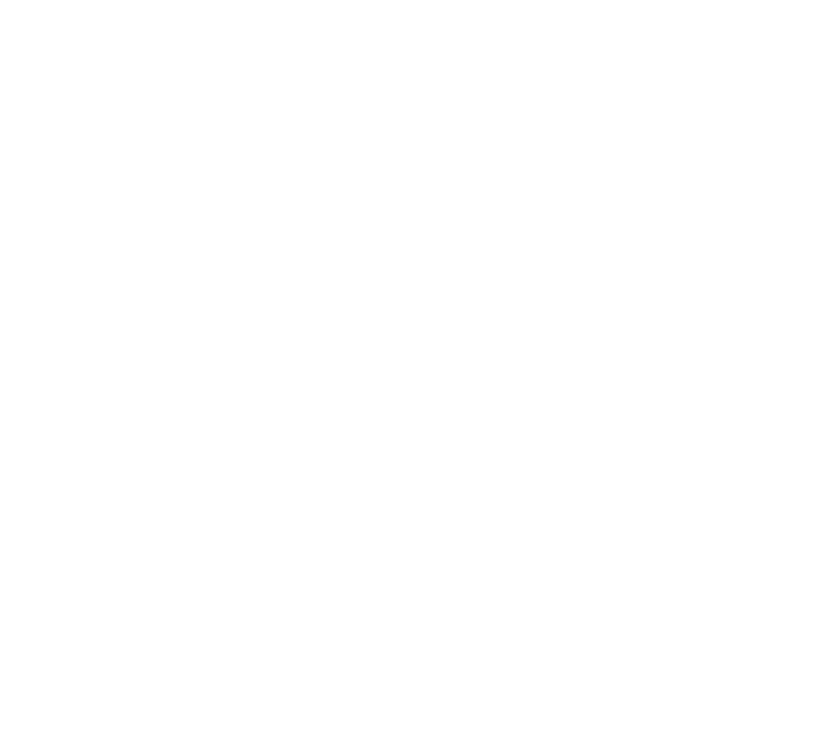
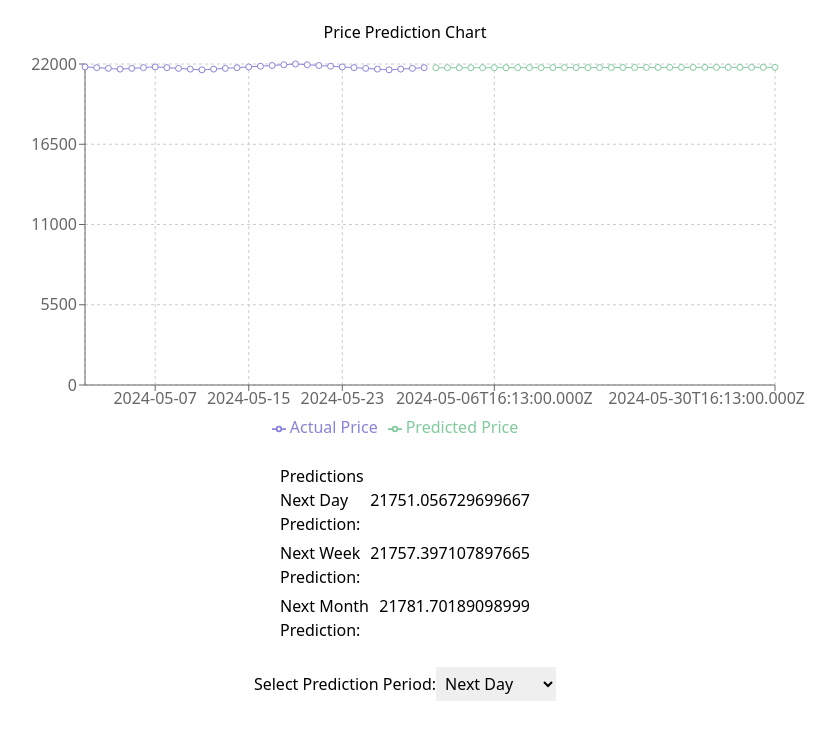
Before and after one commit to nitinravi/Kanjam, a React (Vite) app in the folder client/: page /predictor in a window 1280 px wide. Before the commit this address had no page. Shown: the top 740 px of the page, without its empty margins (235-1071 px from the left). Built offline with nearby package versions, Linux system fonts and the light colour scheme.

Commit message:
added price predictor

```diff
--- a/client/package.json
+++ b/client/package.json
@@ -12,9 +12,11 @@
   "dependencies": {
     "axios": "^1.6.7",
     "cheerio": "^1.0.0-rc.12",
+    "moment": "^2.30.1",
     "react": "^18.2.0",
     "react-dom": "^18.2.0",
-    "react-router-dom": "^6.22.2"
+    "react-router-dom": "^6.22.2",
+    "recharts": "^2.12.6"
   },
   "devDependencies": {
     "@types/react": "^18.2.56",
--- a/client/src/App.jsx
+++ b/client/src/App.jsx
@@ -7,6 +7,7 @@
 import Graph from './components/Graph';
 import ProductCard2 from './components/ProductCard2';
 import PopupGraph from './components/PopupGraph';
+import Predictor from './components/Predictor';
 
 const App = () => {
   return (
@@ -19,6 +20,7 @@
         <Route path="/graph" element={<Graph />} />
         <Route path="/product" element={<ProductCard2 />} />
         <Route path="/popup" element={<PopupGraph />} />
+        <Route path="/predictor" element={<Predictor />} />
 
       </Routes>
     </BrowserRouter>
--- /dev/null
+++ b/client/src/Predictor.css
@@ -0,0 +1,68 @@
+.container {
+    display: flex;
+    flex-direction: column;
+    align-items: center;
+    padding: 20px;
+}
+
+.chart-container {
+    margin-bottom: 20px;
+}
+
+.prediction-info {
+    display: flex;
+    flex-direction: column;
+    align-items: flex-start;
+    margin-bottom: 20px;
+}
+
+.prediction-item {
+    display: flex;
+    justify-content: space-between;
+    width: 250px;
+    margin-bottom: 5px;
+}
+
+.dropdown-container {
+    margin-bottom: 20px;
+}
+
+.dropdown {
+    padding: 5px;
+    font-size: 16px;
+}
+
+.modal {
+    display: block;
+    position: fixed;
+    z-index: 1;
+    left: 0;
+    top: 0;
+    width: 100%;
+    height: 100%;
+    background-color: rgba(0,0,0,0.4);
+}
+
+.modal-content {
+    background-color: #fefefe;
+    margin: 15% auto;
+    padding: 20px;
+    border: 1px solid #888;
+    width: 50%;
+    text-align: center;
+}
+
+.close {
+    color: #aaa;
+    float: right;
+    font-size: 28px;
+    font-weight: bold;
+    cursor: pointer;
+}
+
+.close:hover,
+.close:focus {
+    color: black;
+    text-decoration: none;
+    cursor: pointer;
+}
--- /dev/null
+++ b/client/src/components/Predictor.jsx
@@ -0,0 +1,175 @@
+import React, { useState, useEffect } from 'react';
+import { LineChart, Line, XAxis, YAxis, CartesianGrid, Tooltip, Legend } from 'recharts';
+import '../Predictor.css';
+
+
+const Predictor = () => {
+    const [priceHistoryData, setPriceHistoryData] = useState([]);
+    const [linearFuturePrices, setLinearFuturePrices] = useState([]);
+    const [nextDayPrediction, setNextDayPrediction] = useState(0);
+    const [nextWeekPrediction, setNextWeekPrediction] = useState(0);
+    const [nextMonthPrediction, setNextMonthPrediction] = useState(0);
+    const [showSuggestion, setShowSuggestion] = useState(false);
+    const [suggestion, setSuggestion] = useState('');
+
+
+    useEffect(() => {
+        const priceData = [
+            { date: '2024-05-01', price: 21800 },
+            { date: '2024-05-02', price: 21750 },
+            { date: '2024-05-03', price: 21700 },
+            { date: '2024-05-04', price: 21650 },
+            { date: '2024-05-05', price: 21700 },
+            { date: '2024-05-06', price: 21750 },
+            { date: '2024-05-07', price: 21800 },
+            { date: '2024-05-08', price: 21750 },
+            { date: '2024-05-09', price: 21700 },
+            { date: '2024-05-10', price: 21650 },
+            { date: '2024-05-11', price: 21600 },
+            { date: '2024-05-12', price: 21650 },
+            { date: '2024-05-13', price: 21700 },
+            { date: '2024-05-14', price: 21750 },
+            { date: '2024-05-15', price: 21800 },
+            { date: '2024-05-16', price: 21850 },
+            { date: '2024-05-17', price: 21900 },
+            { date: '2024-05-18', price: 21950 },
+            { date: '2024-05-19', price: 22000 },
+            { date: '2024-05-20', price: 21950 },
+            { date: '2024-05-21', price: 21900 },
+            { date: '2024-05-22', price: 21850 },
+            { date: '2024-05-23', price: 21800 },
+            { date: '2024-05-24', price: 21750 },
+            { date: '2024-05-25', price: 21700 },
+            { date: '2024-05-26', price: 21650 },
+            { date: '2024-05-27', price: 21600 },
+            { date: '2024-05-28', price: 21650 },
+            { date: '2024-05-29', price: 21700 },
+            { date: '2024-05-30', price: 21750 },
+          ];
+
+          setPriceHistoryData(priceData);
+
+          // Perform linear regression
+          const linearCoefficients = linearRegression(priceData);
+          const futureDates = generateFutureDates(30);
+          const futurePrices = predictLinearRegression(linearCoefficients, futureDates);
+          setLinearFuturePrices(futurePrices);
+
+          // Sample predictions
+          const lastPrice = priceData[priceData.length - 1].price;
+          setNextDayPrediction(lastPrice + linearCoefficients[1] * 1);
+          setNextWeekPrediction(lastPrice + linearCoefficients[1] * 7);
+          setNextMonthPrediction(lastPrice + linearCoefficients[1] * 30);
+      }, []);
+
+      // Linear Regression function
+      const linearRegression = (data) => {
+          const n = data.length;
+          let sumX = 0, sumY = 0, sumXY = 0, sumXX = 0;
+
+          for (let i = 0; i < n; i++) {
+              sumX += i;
+              sumY += data[i].price;
+              sumXY += i * data[i].price;
+              sumXX += i * i;
+          }
+
+          const b = (n * sumXY - sumX * sumY) / (n * sumXX - sumX * sumX);
+          const a = (sumY - b * sumX) / n;
+
+          return [a, b];
+      };
+
+      // Generate future dates
+      const generateFutureDates = (days) => {
+          const currentDate = priceHistoryData.length > 0 ? new Date(priceHistoryData[priceHistoryData.length - 1].date) : new Date();
+          const futureDates = [];
+          for (let i = 1; i <= days; i++) {
+              const nextDate = new Date(currentDate);
+              nextDate.setDate(nextDate.getDate() + i);
+              futureDates.push({ date: nextDate.toISOString(), price: null }); // Assuming price for future dates is null
+          }
+          return futureDates;
+      };
+
+      // Predict future prices using linear regression
+      const predictLinearRegression = (coefficients, futureDates) => {
+          const futurePrices = [];
+          for (let i = 0; i < futureDates.length; i++) {
+              const prediction = coefficients[0] + coefficients[1] * (priceHistoryData.length + i);
+              futurePrices.push({ date: futureDates[i].date, linearPrediction: prediction });
+          }
+          return futurePrices;
+      };
+
+      const updateSuggestion = (selectedValue) => {
+        let suggestion = '';
+        if (selectedValue === '1') {
+            suggestion = nextDayPrediction < priceHistoryData[priceHistoryData.length - 1].price ? 'Wait more for price drop' : 'Buy now';
+        } else if (selectedValue === '7') {
+            suggestion = nextWeekPrediction < priceHistoryData[priceHistoryData.length - 1].price ? 'Wait more for price drop' : 'Buy now';
+        } else if (selectedValue === '30') {
+            suggestion = nextMonthPrediction < priceHistoryData[priceHistoryData.length - 1].price ? 'Wait more for price drop' : 'Buy now';
+        }
+        setShowSuggestion(true);
+        setSuggestion(suggestion);
+    };
+
+    const hideSuggestion = () => {
+        setShowSuggestion(false);
+    };
+
+    return (
+        <div className="container">
+            <h2>Price Prediction Chart</h2>
+            <div className="chart-container">
+                <LineChart width={800} height={400} data={priceHistoryData.concat(linearFuturePrices)} margin={{ top: 20, right: 30, left: 20, bottom: 5 }}>
+                    <CartesianGrid strokeDasharray="3 3" />
+                    <XAxis dataKey="date" />
+                    <YAxis />
+                    <Tooltip />
+                    <Legend />
+                    <Line type="monotone" dataKey="price" stroke="#8884d8" name="Actual Price" />
+                    <Line type="monotone" dataKey="linearPrediction" stroke="#82ca9d" name="Predicted Price" />
+                </LineChart>
+            </div>
+
+            <div className="prediction-info">
+                <h3>Predictions</h3>
+                <div className="prediction-item">
+                    <span>Next Day Prediction:</span>
+                    <span>{nextDayPrediction}</span>
+                </div>
+                <div className="prediction-item">
+                    <span>Next Week Prediction:</span>
+                    <span>{nextWeekPrediction}</span>
+                </div>
+                <div className="prediction-item">
+                    <span>Next Month Prediction:</span>
+                    <span>{nextMonthPrediction}</span>
+                </div>
+            </div>
+
+            <div className="dropdown-container">
+                <label>Select Prediction Period:</label>
+                <select className="dropdown" onChange={(e) => updateSuggestion(e.target.value)}>
+                    <option value="1">Next Day</option>
+                    <option value="7">Next Week</option>
+                    <option value="30">Next Month</option>
+                </select>
+            </div>
+
+            {showSuggestion && (
+                <div className="modal">
+                    <div className="modal-content">
+                        <span className="close" onClick={hideSuggestion}>&times;</span>
+                        <h3>Suggestion:</h3>
+                        <p>{suggestion}</p>
+                    </div>
+                </div>
+            )}
+        </div>
+    );
+};
+
+export default Predictor;
```
Also changed, not shown: 1 other file (tests, documents, lock files or other folders).
